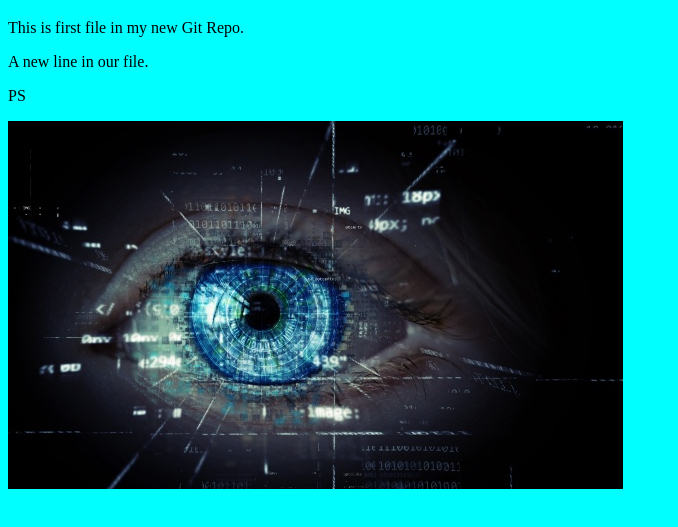
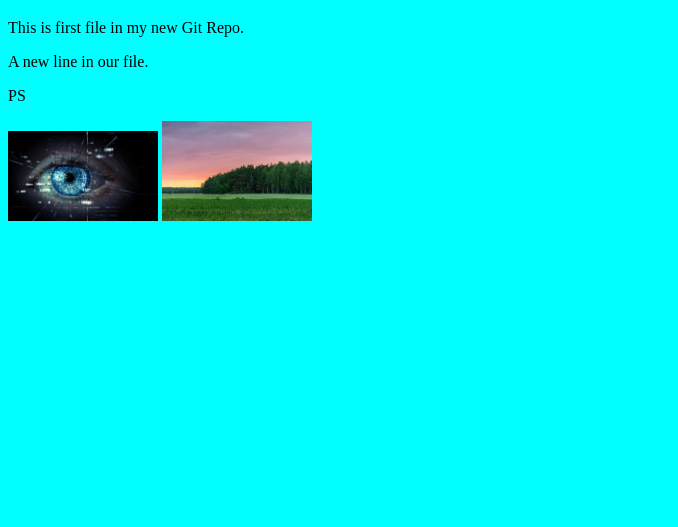
Before and after one commit to Jambulx/hello-world, a plain HTML site: page index.html in a window 1280 px wide. Shown: the part 61-588 px from the top of the page, without its empty margins (0-678 px from the left). Drawn offline with Linux system fonts and the light colour scheme.

Commit message:
added new image

```diff
--- a/index.html
+++ b/index.html
@@ -11,6 +11,7 @@
     <p>This is first file in my new Git Repo.</p>
     <p>A new line in our file.</p>
     <p>PS</p>
-    <img src="tech.jpg" alt="tech">
+    <img src="tech.jpg" alt="tech" width="150px">
+    <img src="nature.jpg" alt="nature" width="150px">
 </body>
 </html>
```
Also changed, not shown: nature.jpg (added).
